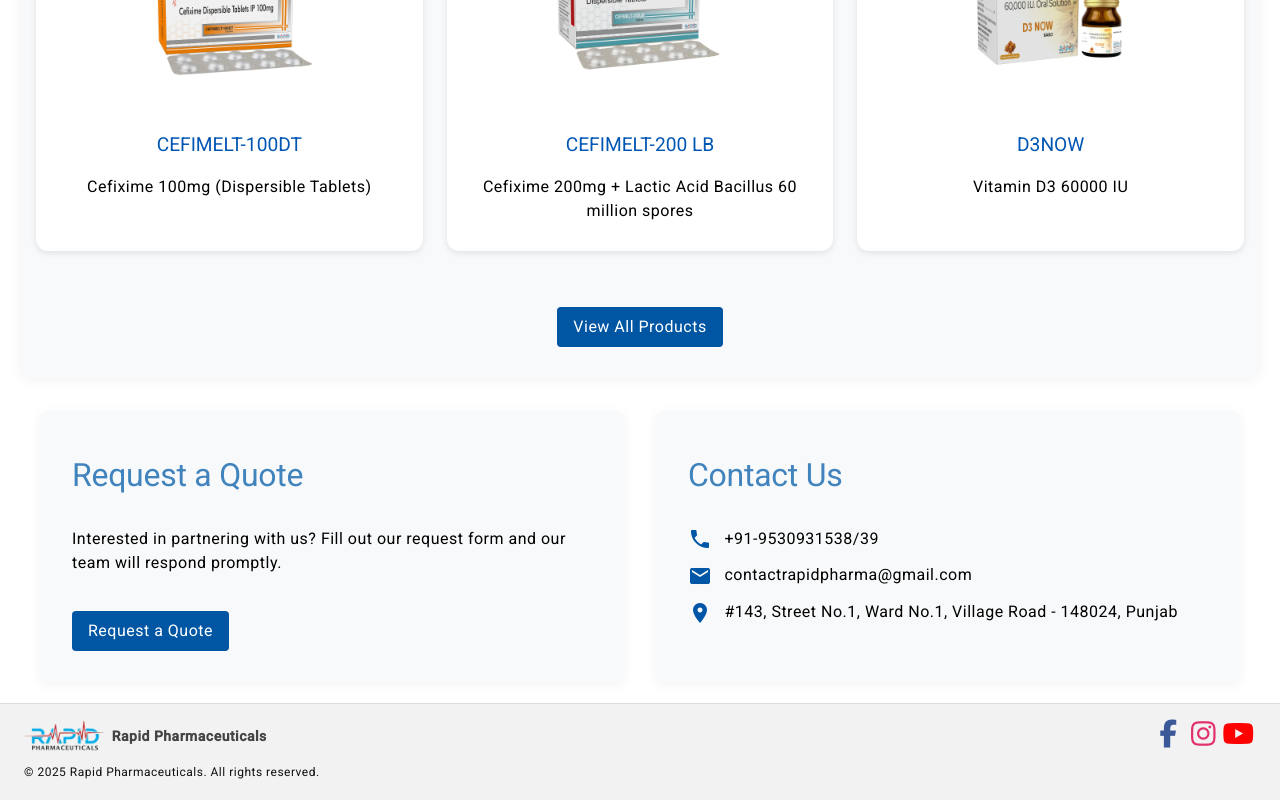
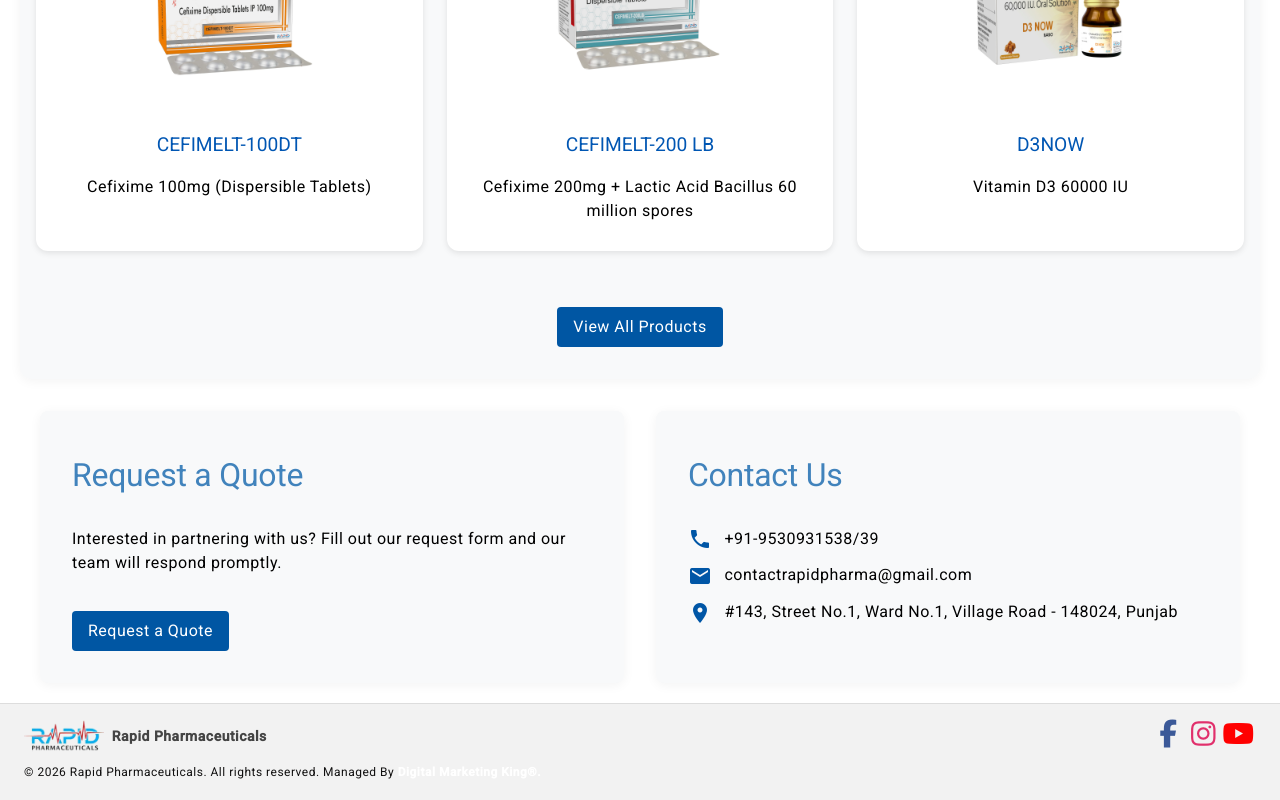
Before and after one commit to jatingarg09/rapidpharma, an Angular app: page / in a window 1280 px wide. Shown: the part 2243-3043 px from the top of the page. Built offline with nearby package versions, Linux system fonts and the light colour scheme.

Commit message:
Update footer.component.html

```diff
--- a/src/app/components/footer/footer.component.html
+++ b/src/app/components/footer/footer.component.html
@@ -1,7 +1,7 @@
 <footer>
   <div class="footer-top">
     <div class="footer-logo">
-      <img src="/imagelogo.webp" alt="Logo" />
+      <img src="/imagelogo.webp" alt="Rapid Pharmaceuticals Logo" />
       <strong>Rapid Pharmaceuticals</strong>
     </div>
     <div class="footer-socials">
@@ -23,9 +23,13 @@
 
     </div>
   </div>
+<!--Start Review Schema Markup-->
+<script type="application/ld+json">{"@context":"http://schema.org/","@type": "Product","name": "Rapid Pharmaceuticals","description": "Rapid Pharmaceuticals is a leading pharma distributor and PCD franchise provider in India, with over 25 years of experience, a modern catalog, and a trusted manufacturing network.","aggregateRating": {"@type": "AggregateRating","ratingValue": "5","bestRating": "5","worstRating": "1","ratingCount": "1839"}}</script>
+
+<!--End Of Review Schema Markups-->
 
   <div class="footer-bottom">
-    <div>© 2025 Rapid Pharmaceuticals. All rights reserved.</div>
+    <div>© 2026 Rapid Pharmaceuticals. All rights reserved. Managed By <a href="https://www.digitalmarketingking.in/"><strong style="color:white;">Digital Marketing King®. </strong></a></div>
     <!-- <div>
       <a routerLink="/terms">Terms</a> |
       <a routerLink="/privacy">Privacy</a>
```
